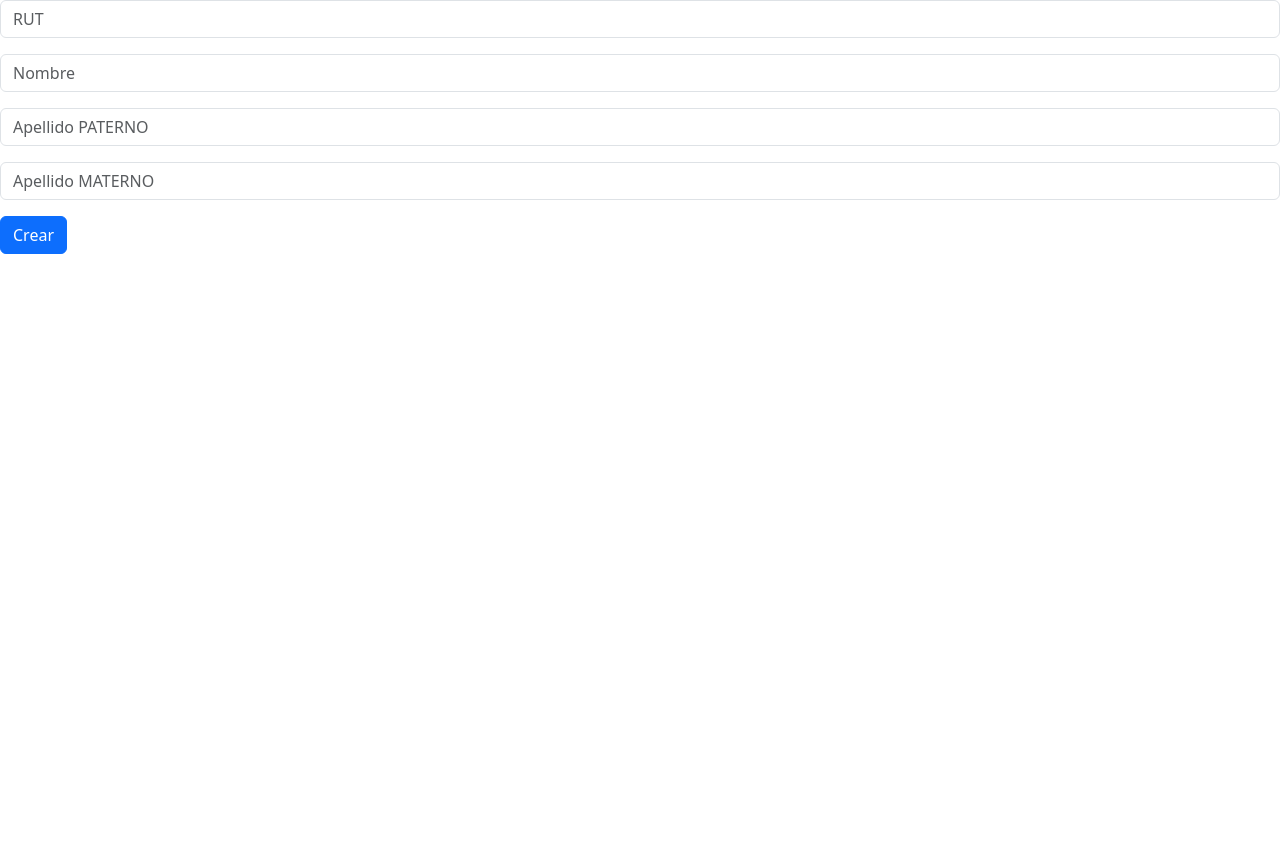
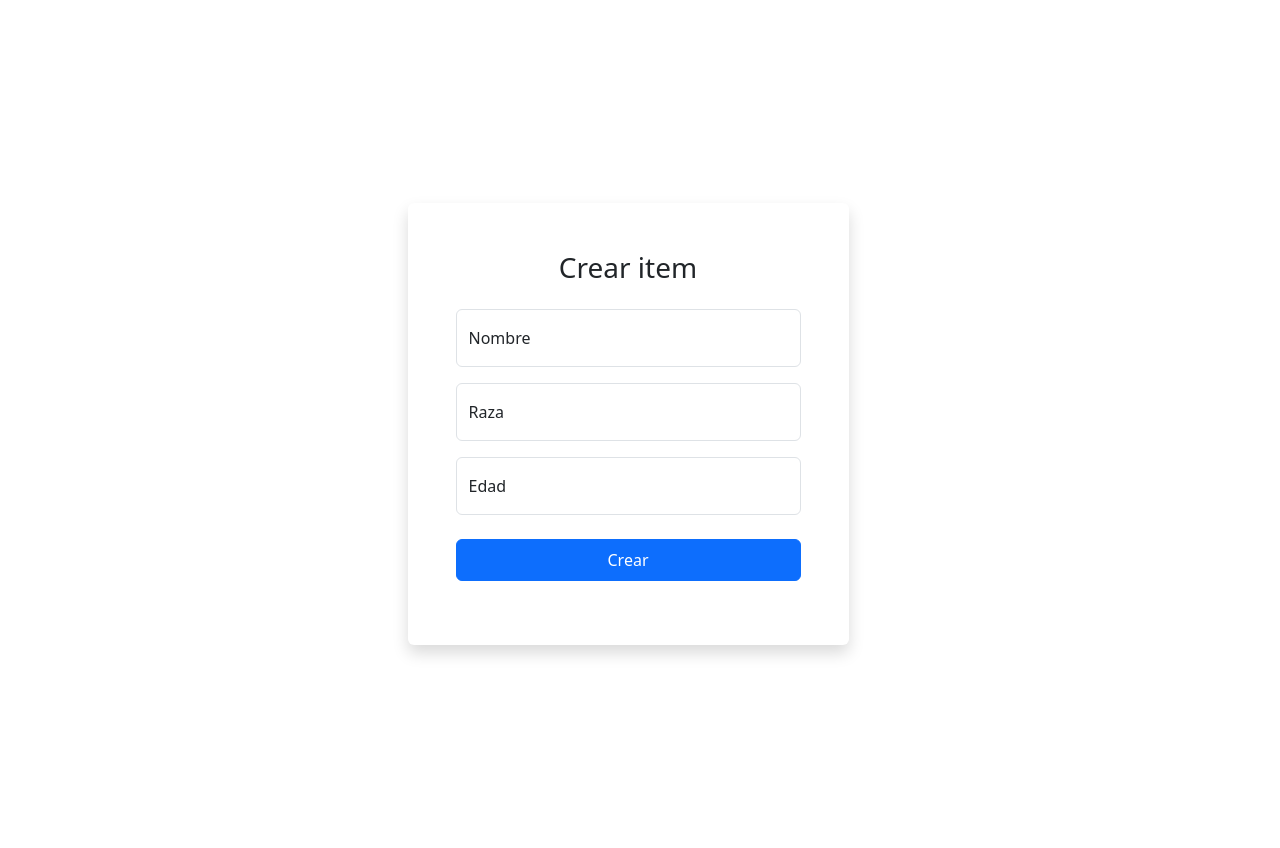
Before and after one commit to CoffeSiberian/clase-python-db, a FastAPI app: template templates/formulario_db.html in a window 1280 px wide. Before the commit the page ends 254 px from the top, so only its background shows below. Run offline with FastAPI, Linux system fonts and the light colour scheme; the template is opened without the code that fills it, so the values that code supplies are empty.

Commit message:
Refactor formulario_db.html to enhance form structure and validation; integrate Bootstrap styling for improved user experience

```diff
--- a/templates/formulario_db.html
+++ b/templates/formulario_db.html
@@ -1,10 +1,8 @@
-<html>
+<html lang="es">
     <head>
+        <meta charset="utf-8" />
+        <meta name="viewport" content="width=device-width, initial-scale=1" />
         <title>Crear item</title>
-        <link
-            href="{{ url_for('static', path='/styles.css') }}"
-            rel="stylesheet"
-        />
         <link
             href="https://cdn.jsdelivr.net/npm/bootstrap@5.3.7/dist/css/bootstrap.min.css"
             rel="stylesheet"
@@ -13,50 +11,92 @@
         />
     </head>
     <body>
-        <form>
-            <div class="input-group mb-3">
+        <main class="py-3 py-sm-4">
+            <div class="container min-vh-100 d-flex align-items-center">
+                <div class="row justify-content-center w-100">
+                    <div class="col-12 col-sm-10 col-md-8 col-lg-6 col-xl-5">
+                        <div class="card shadow border-0 w-100">
+                            <div class="card-body p-4 p-sm-5">
+                                <h1 class="h3 text-center mb-4">Crear item</h1>
+
+                                <form novalidate>
+                                    <div class="form-floating mb-3">
                                         <input
                                             type="text"
+                                            id="nombre"
+                                            name="nombre"
                                             class="form-control"
-                    placeholder="RUT"
-                    aria-label="RUT "
-                    aria-describedby="basic-addon1"
+                                            placeholder="Nombre"
+                                            required
                                         />
+                                        <label for="nombre">Nombre</label>
+                                        <div class="invalid-feedback">
+                                            Ingresa el nombre.
                                         </div>
-            <div class="input-group mb-3">
+                                    </div>
+
+                                    <div class="form-floating mb-3">
                                         <input
                                             type="text"
+                                            id="raza"
+                                            name="raza"
                                             class="form-control"
-                    placeholder="Nombre"
-                    aria-label="Nombre"
-                    aria-describedby="basic-addon1"
+                                            placeholder="Raza"
+                                            required
                                         />
+                                        <label for="raza">Raza</label>
+                                        <div class="invalid-feedback">
+                                            Ingresa la raza.
                                         </div>
-            <div class="input-group mb-3">
+                                    </div>
+
+                                    <div class="form-floating mb-4">
                                         <input
-                    type="text"
+                                            type="number"
+                                            id="edad"
+                                            name="edad"
                                             class="form-control"
-                    placeholder="Apellido PATERNO"
-                    aria-label="Apellido PATERNO"
-                    aria-describedby="basic-addon1"
+                                            placeholder="Edad"
+                                            min="0"
+                                            step="1"
+                                            required
                                         />
+                                        <label for="edad">Edad</label>
+                                        <div class="invalid-feedback">
+                                            Ingresa una edad válida.
                                         </div>
-            <div class="input-group mb-3">
-                <input
-                    type="text"
-                    class="form-control"
-                    placeholder="Apellido MATERNO"
-                    aria-label="Apellido MATERNO"
-                    aria-describedby="basic-addon1"
-                />
                                     </div>
-            <button type="submit" class="btn btn-primary">Crear</button>
+
+                                    <button
+                                        type="submit"
+                                        class="btn btn-primary w-100 py-2"
+                                    >
+                                        Crear
+                                    </button>
                                 </form>
+                            </div>
+                        </div>
+                    </div>
+                </div>
+            </div>
+        </main>
 
         <script
             src="https://cdn.jsdelivr.net/npm/bootstrap@5.3.7/dist/js/bootstrap.bundle.min.js"
             integrity="sha384-ndDqU0Gzau9qJ1lfW4pNLlhNTkCfHzAVBReH9diLvGRem5+R9g2FzA8ZGN954O5Q"
             crossorigin="anonymous"
         ></script>
+        <script>
+            (() => {
+                const form = document.querySelector("form");
+                form?.addEventListener("submit", (event) => {
+                    if (!form.checkValidity()) {
+                        event.preventDefault();
+                        event.stopPropagation();
+                    }
+                    form.classList.add("was-validated");
+                });
+            })();
+        </script>
     </body>
 </html>
```
Lines whose indentation alone changed are shown as unchanged.
